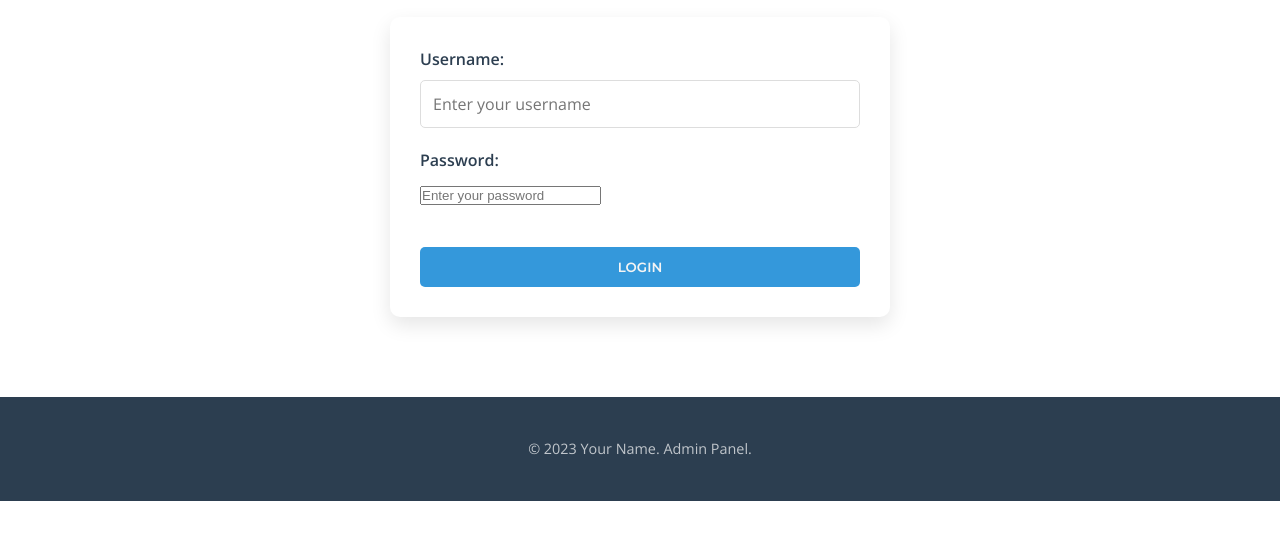
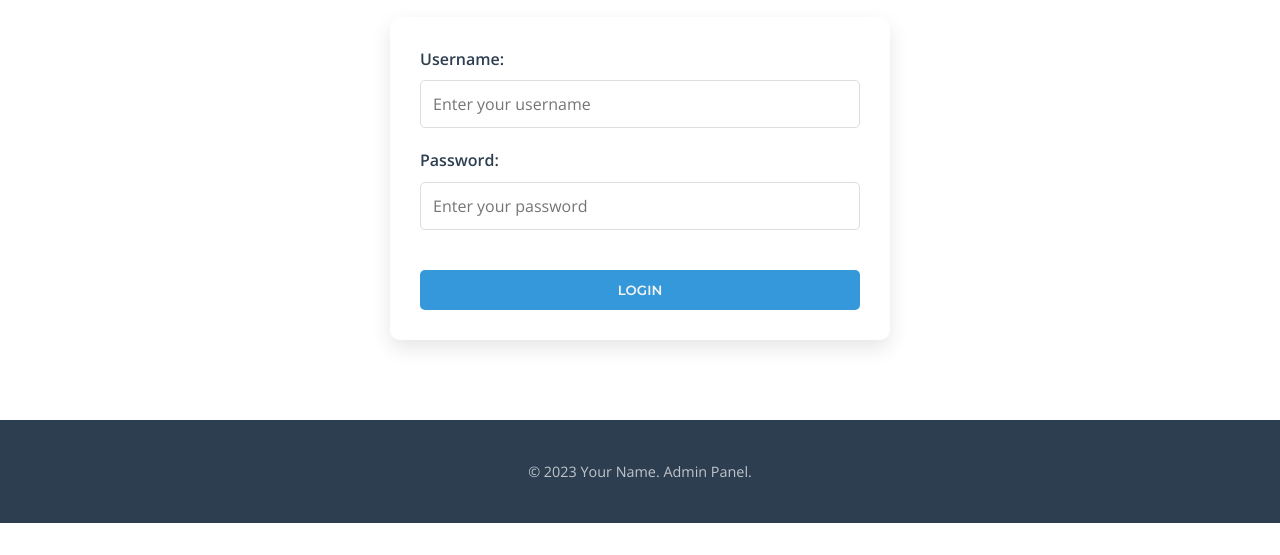
Before and after one commit to Akhilkanta05/-Omniframe-portfolio, a website: page public/login.html in a window 1280 px wide. Shown: the part 245-800 px from the top of the page. Drawn offline with nearby package versions, Linux system fonts and the light colour scheme.

Commit message:
Update styles.css

```diff
--- a/public/styles.css
+++ b/public/styles.css
@@ -373,7 +373,7 @@ img {
     color: var(--bg-dark);
 }
 
-.form-group input[type="text"],
+.form-group input[type="text"],.form-group input[type="password"],
 .form-group input[type="email"],.form-group textarea {
     width: 100%;
     padding: 12px;
```
